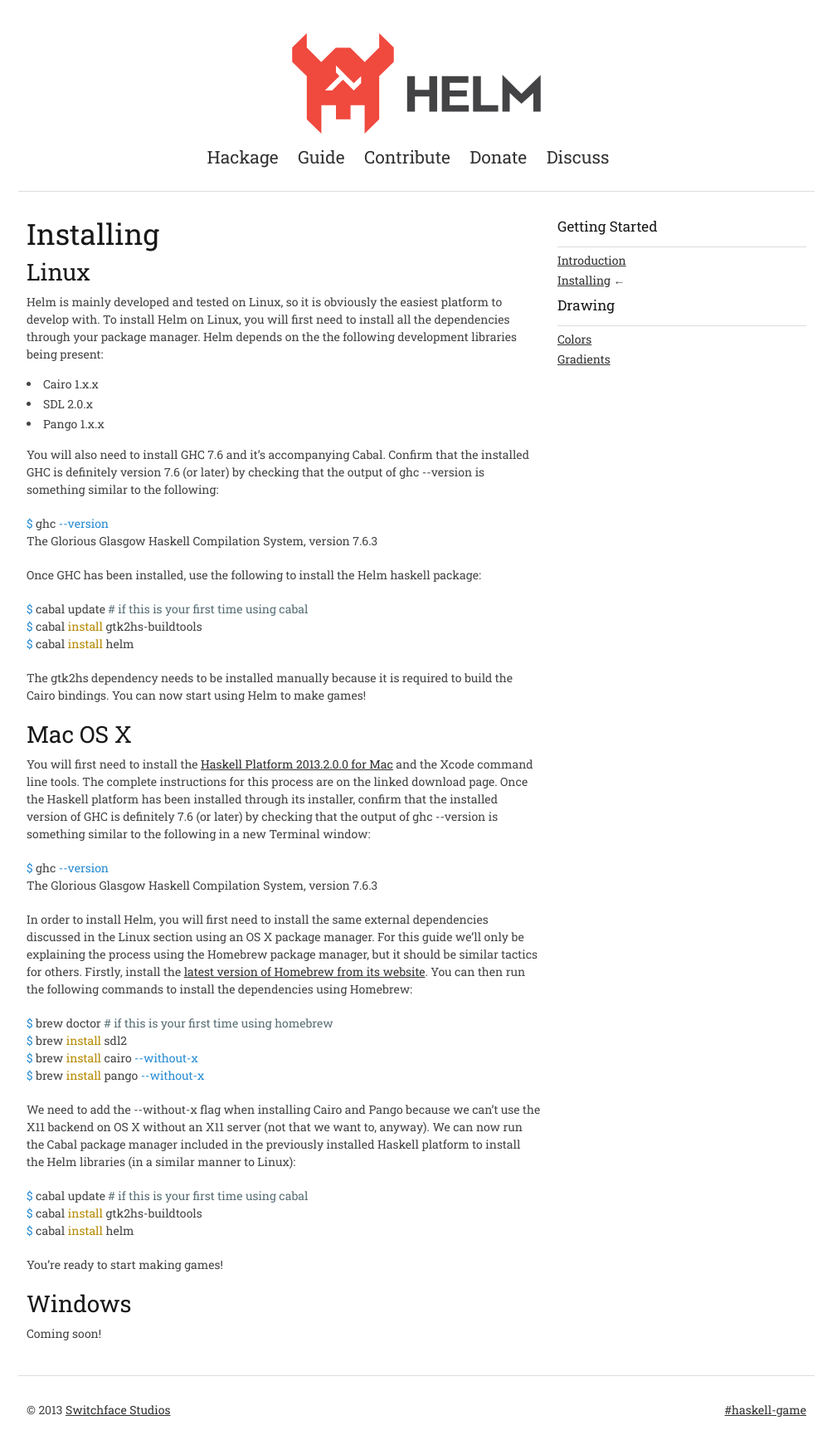
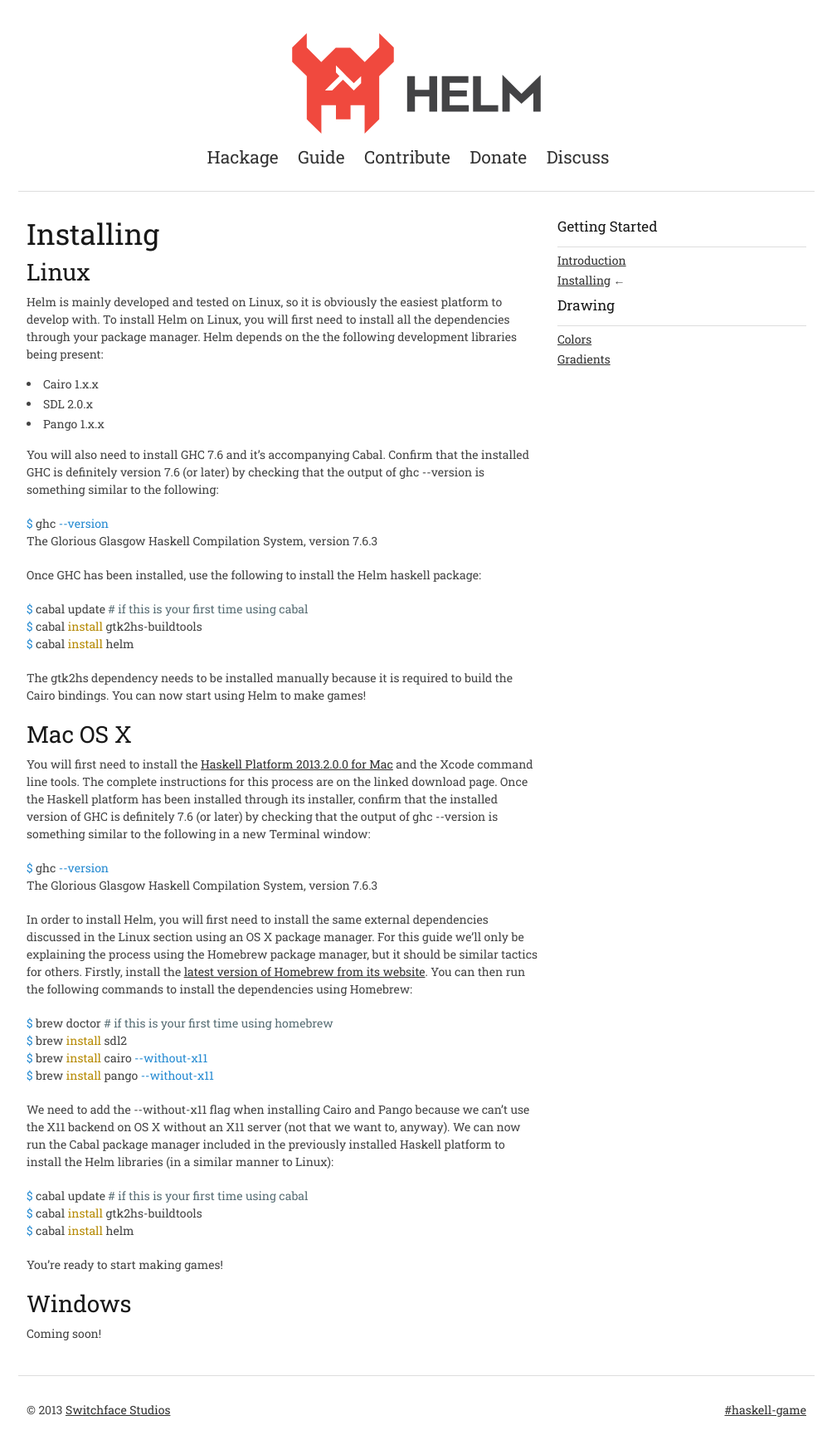
Before and after one commit to z0w0/helm, a Jekyll site: the page built from guide/installing.md, in a window 1280 px wide. Shown: the whole page at 83% size, without its empty margins (138-1141 px from the left). Built offline with Jekyll 4.4.1, drawn with Linux system fonts in a browser that asks for light colours.

Commit message:
Correct flags for Homebrew

```diff
--- a/guide/installing.md
+++ b/guide/installing.md
@@ -60,11 +60,11 @@
 {% highlight bash %}
 $ brew doctor # if this is your first time using homebrew
 $ brew install sdl2
-$ brew install cairo --without-x
-$ brew install pango --without-x
+$ brew install cairo --without-x11
+$ brew install pango --without-x11
 {% endhighlight %}
 
-We need to add the `--without-x` flag when installing Cairo and Pango because we can't use the X11 backend
+We need to add the `--without-x11` flag when installing Cairo and Pango because we can't use the X11 backend
 on OS X without an X11 server (not that we want to, anyway). We can now run the Cabal package manager
 included in the previously installed Haskell platform to install the Helm libraries (in a similar
 manner to Linux):
```
